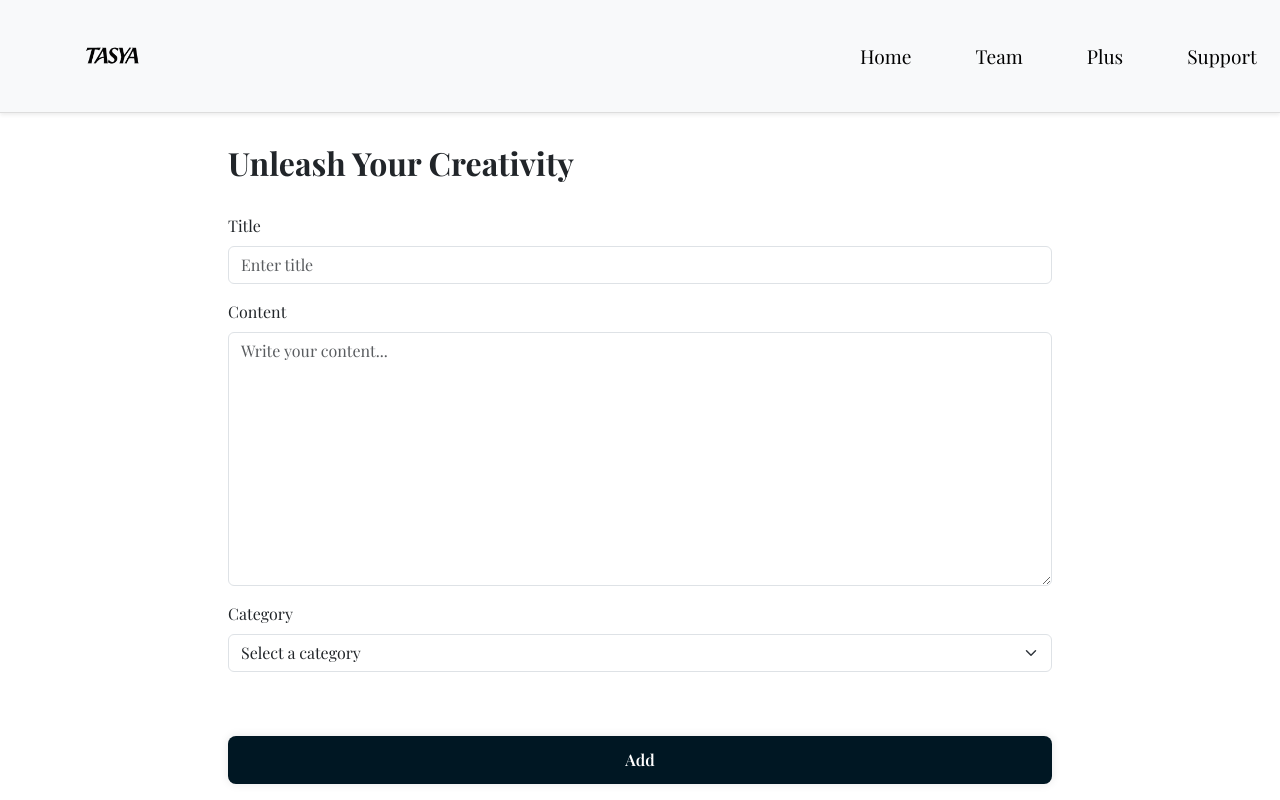
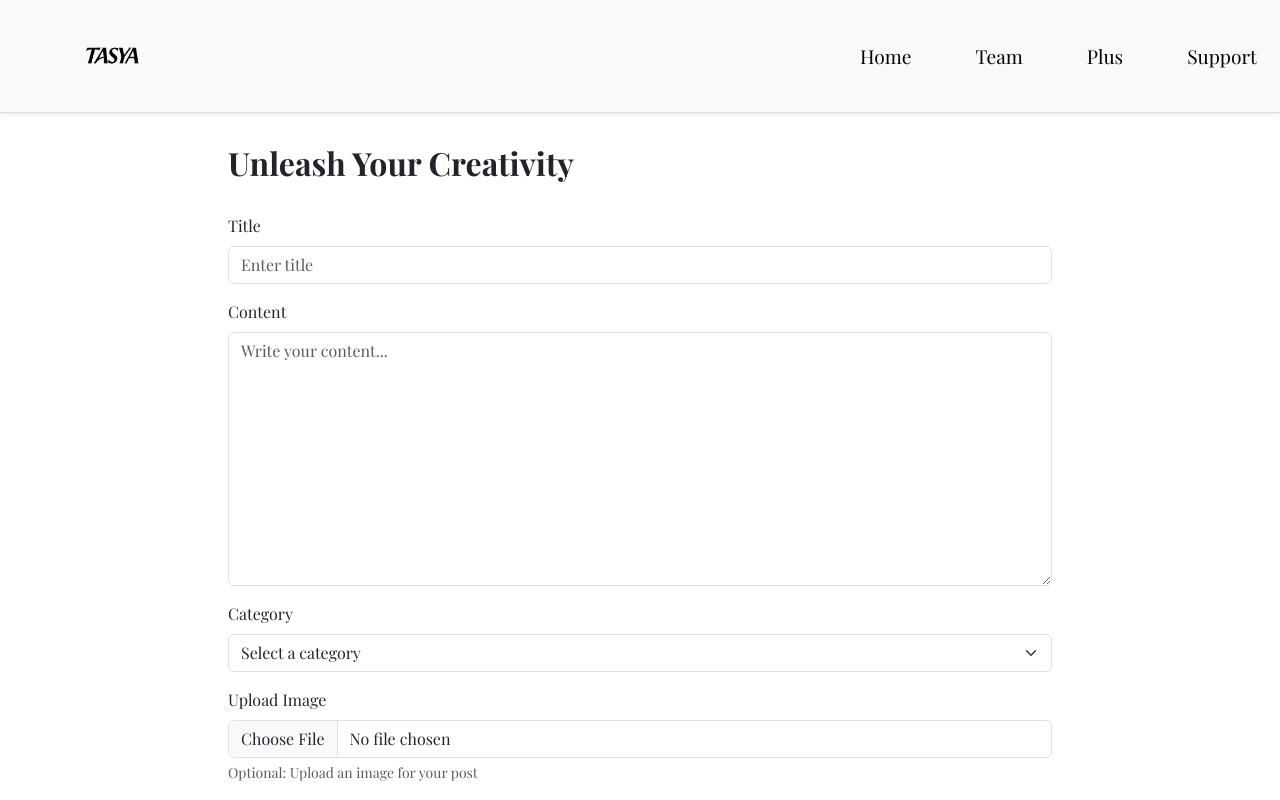
Before and after one commit to PramodKumar04/Tasya, a React (Create React App) app in the folder frontend/: page /create in a window 1280 px wide. Shown: the top 800 px of the page. Built offline with nearby package versions, Linux system fonts and the light colour scheme; a web font is replaced by a local one.

Commit message:
new posting image

```diff
--- a/frontend/src/pages/Post/AddNewPost.js
+++ b/frontend/src/pages/Post/AddNewPost.js
@@ -1,12 +1,17 @@
 import React, { useState, useEffect } from "react";
 import axios from "axios";
 import { useNavigate } from "react-router-dom";
+
 export default function AddNewPost() {
   const [postData, setPostData] = useState({
     title: "",
     content: "",
     category: "",
   });
+
+  const [image, setImage] = useState(null);
+  const navigate = useNavigate();
+
   useEffect(() => {
     const forms = document.querySelectorAll(".needs-validation");
 
@@ -24,7 +29,6 @@ export default function AddNewPost() {
       );
     });
   }, []);
-  const navigate = useNavigate();
 
   const handleChange = (event) => {
     setPostData((currPost) => ({
@@ -33,14 +37,34 @@ export default function AddNewPost() {
     }));
   };
 
+  const handleImageChange = (event) => {
+    setImage(event.target.files[0]);
+  };
+
   const handleSubmit = async (event) => {
     event.preventDefault();
+
+    const formData = new FormData();
+    formData.append("title", postData.title);
+    formData.append("content", postData.content);
+    formData.append("category", postData.category);
+    formData.append("image", image);//previously it like this
+
+
     try {
-      const res = await axios.post("http://localhost:5000/api/posts", postData);
+      await axios.post("http://localhost:5000/api/posts", formData, {
+        headers: {
+          "Content-Type": "multipart/form-data",
+        },
+      });
+
+      alert("Post created successfully!");
       navigate("/home");
-      alert("Post created successfully!");
-      //empty the form
+
+      // Reset form
       setPostData({ title: "", content: "", category: "" });
+      setImage(null);
+      document.querySelector("form").reset();
     } catch (err) {
       console.error("Failed to create post:", err);
       alert("Something went wrong. Check the console for details.");
@@ -72,9 +96,7 @@ export default function AddNewPost() {
               placeholder="Enter title"
               required
             />
-            <div className="invalid-feedback">
-              Please enter your valid title
-            </div>
+            <div className="invalid-feedback">Please enter your valid title</div>
           </div>
 
           <div className="mb-3">
@@ -93,7 +115,7 @@ export default function AddNewPost() {
               required
             />
             <div className="invalid-feedback">
-              Please add smething to your post
+              Please add something to your post
             </div>
           </div>
 
@@ -119,6 +141,22 @@ export default function AddNewPost() {
             </select>
             <div className="invalid-feedback">Please select a category</div>
           </div>
+
+          <div className="mb-3">
+            <label htmlFor="image" className="form-label">
+              Upload Image
+            </label>
+            <input
+              type="file"
+              className="form-control"
+              name="image"
+              id="image"
+              onChange={handleImageChange}
+
+            />
+            <div className="form-text">Optional: Upload an image for your post</div>
+          </div>
+
           <button type="submit" className="btn btn-primary mt-5 mb-5">
             Add
           </button>
```
